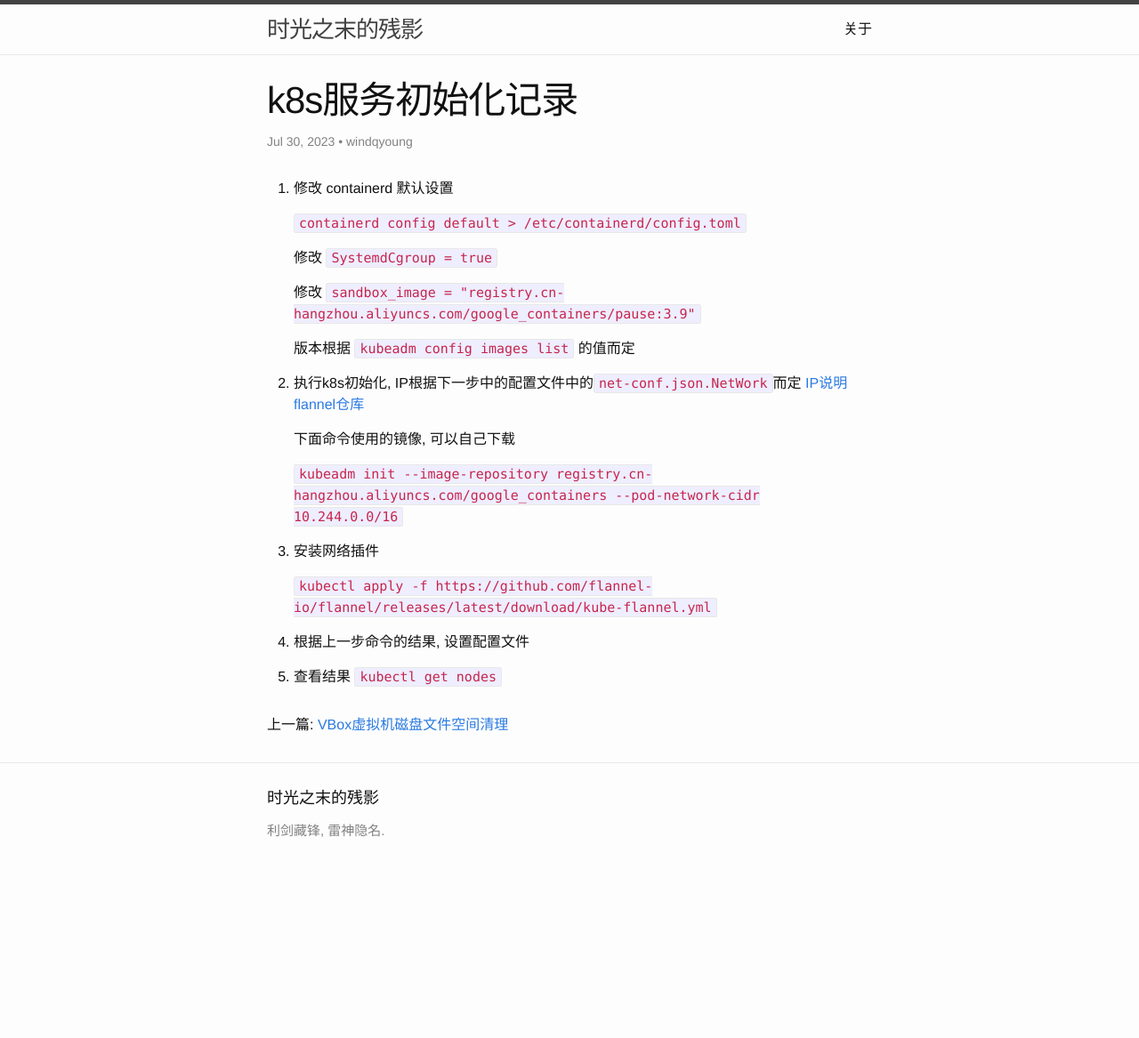
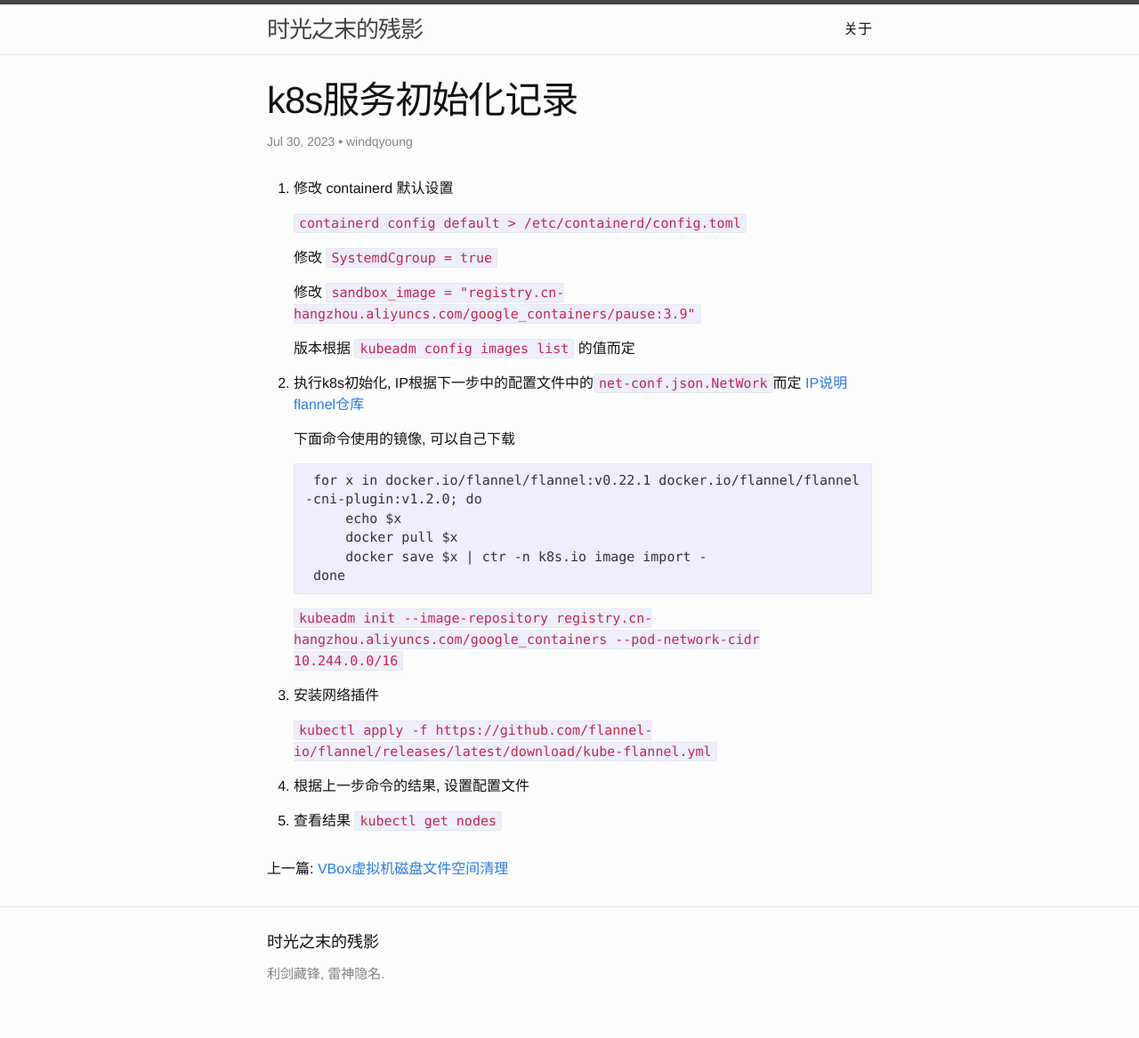
Before and after one commit to windqyoung/windqyoung.github.io, a Jekyll site: the page built from _posts/2023-07-30-k8s-init.md, in a window 1280 px wide. Shown: the whole page at 89% size. Built offline with Jekyll 4.4.1, drawn with Linux system fonts in a browser that asks for light colours; nearby versions of some CDN libraries; before the commit the page ends 1005 px from its top, so only the background shows below that.

Commit message:
添加下载镜你命令

````diff
--- a/_posts/2023-07-30-k8s-init.md
+++ b/_posts/2023-07-30-k8s-init.md
@@ -18,6 +18,15 @@ title: k8s服务初始化记录
 
     下面命令使用的镜像, 可以自己下载
 
+
+    ```
+    for x in docker.io/flannel/flannel:v0.22.1 docker.io/flannel/flannel-cni-plugin:v1.2.0; do
+        echo $x
+        docker pull $x
+        docker save $x | ctr -n k8s.io image import -
+    done
+    ```
+
     `kubeadm init --image-repository registry.cn-hangzhou.aliyuncs.com/google_containers --pod-network-cidr 10.244.0.0/16`
 
 3. 安装网络插件
````
